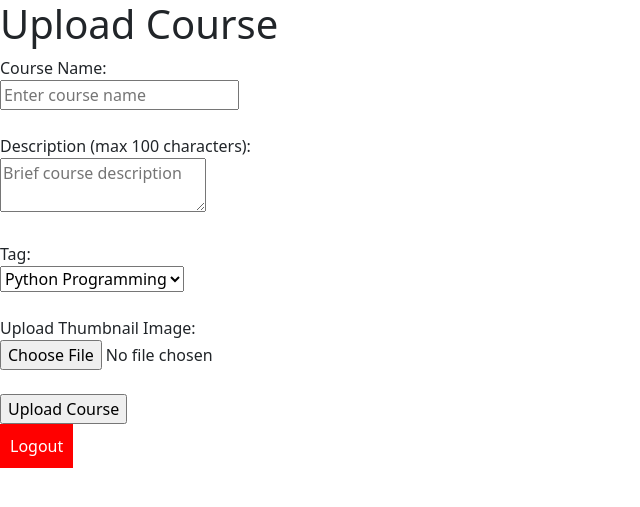
After one commit to sourceCodeSherpa/m4m, a Flask app: template templates/upload.html in a window 1280 px wide. The commit adds this page. Shown: the top 507 px of the page, without its empty margins (0-640 px from the left). Run offline with Flask 3, Linux system fonts and the light colour scheme; the template is opened without the code that fills it, so the values that code supplies are empty; some libraries are stand-ins or nearby versions.

Commit message:
added upload course function in mentors dashboard

```diff
--- /dev/null
+++ b/templates/upload.html
@@ -0,0 +1,44 @@
+<!DOCTYPE html>
+<html lang="en">
+<head>
+    <meta charset="UTF-8">
+    <title>Upload Course</title>
+    <link rel="stylesheet" href="{{ url_for('static', filename='styles.css') }}">
+    <link rel="stylesheet" href="https://cdn.jsdelivr.net/npm/bootstrap@5.3.0/dist/css/bootstrap.min.css">
+</head>
+<body>
+    <h1>Upload Course</h1>
+
+    <form action="/upload" method="post" enctype="multipart/form-data">
+        <label for="course_name">Course Name:</label><br>
+        <input type="text" id="course_name" name="course_name" placeholder="Enter course name" required><br><br>
+
+        <label for="description">Description (max 100 characters):</label><br>
+        <textarea id="description" name="description" maxlength="100" placeholder="Brief course description" required></textarea><br><br>
+
+        <label for="tag">Tag:</label><br>
+        <select id="tag" name="tag" required>
+            <option value="Python Programming">Python Programming</option>
+            <option value="Java Programming">Java Programming</option>
+            <option value="SQL">SQL</option>
+            <option value="Web Development">Web Development</option>
+            <option value="Data Analysis">Data Analysis</option>
+        </select><br><br>
+
+        <label for="thumbnail">Upload Thumbnail Image:</label><br>
+        <input type="file" id="thumbnail" name="thumbnail" accept="image/*" required><br><br>
+
+        <input type="submit" value="Upload Course">
+    </form>
+
+
+    <!--
+    Logout Button -->
+    <form action="{{ url_for('logout') }}" method="get">
+        <button type="submit" style="background-color: red; color: white; padding: 10px; border: none; cursor: pointer;">
+            Logout
+        </button>
+    </form>
+
+</body>
+</html>
```
Also changed, not shown: templates/mentor_dashboard.html (+7 -1 lines).
